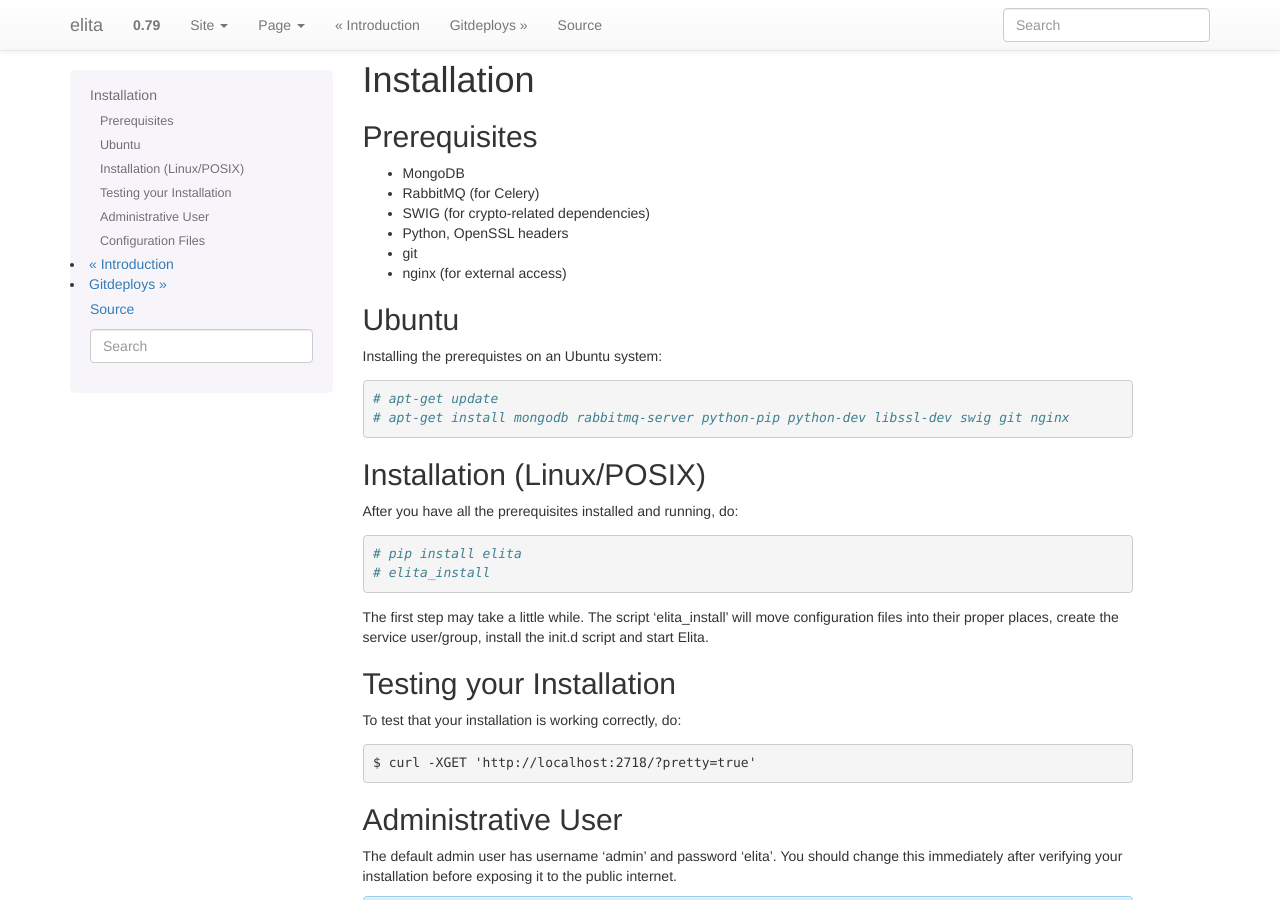
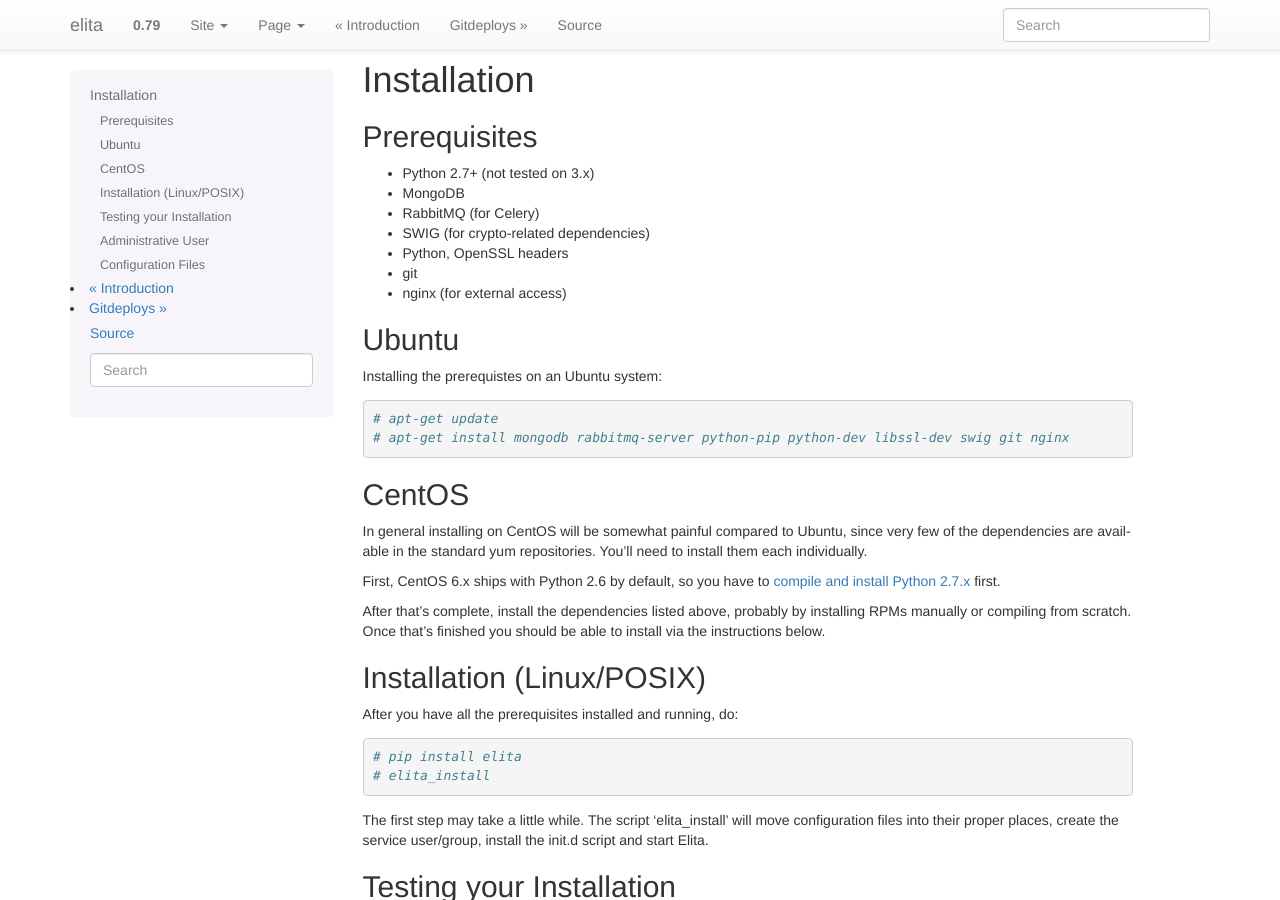
Before and after one commit to bkeroack/elita, a Sphinx documentation site: the page built from doc/install.rst, in a window 1280 px wide and 900 px high. Built offline with Sphinx 7.4.7, drawn with Linux system fonts in a browser that asks for light colours; pages that are not in the unit, such as notebooks, are missing from menus.

```diff
--- a/doc/install.rst
+++ b/doc/install.rst
@@ -5,6 +5,7 @@ Installation
 Prerequisites
 -------------
 
+* Python 2.7+ (not tested on 3.x)
 * MongoDB
 * RabbitMQ (for Celery)
 * SWIG (for crypto-related dependencies)
@@ -21,6 +22,18 @@ Installing the prerequistes on an Ubuntu system::
     # apt-get update
     # apt-get install mongodb rabbitmq-server python-pip python-dev libssl-dev swig git nginx
 
+
+CentOS
+------
+
+In general installing on CentOS will be somewhat painful compared to Ubuntu, since very few of the dependencies
+are available in the standard yum repositories. You'll need to install them each individually.
+
+First, CentOS 6.x ships with Python 2.6 by default, so you have to `compile and install Python 2.7.x
+<http://toomuchdata.com/2014/02/16/how-to-install-python-on-centos/>`_ first.
+
+After that's complete, install the dependencies listed above, probably by installing RPMs manually or compiling from scratch.
+Once that's finished you should be able to install via the instructions below.
 
 Installation (Linux/POSIX)
 --------------------------
@@ -64,6 +77,7 @@ verifying your installation before exposing it to the public internet.
           },
           "servers": [ "*" ]
        }
+
    Just be sure that if you change the permissions on 'admin' (or delete it) that you have a different user with full
    permissions, otherwise you could be locked out of your installation.
 
```
Also changed, not shown: 1 other file.
